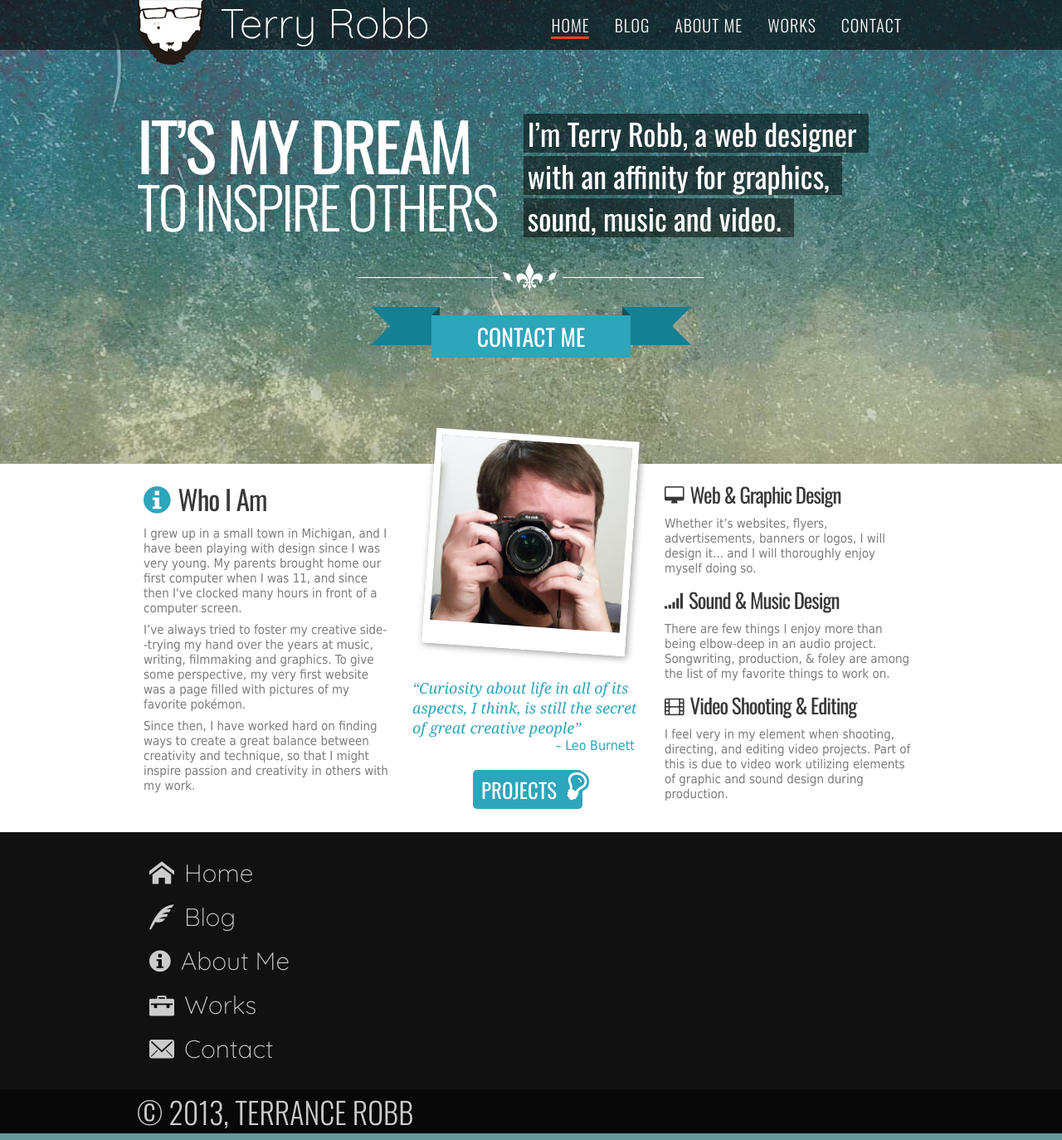
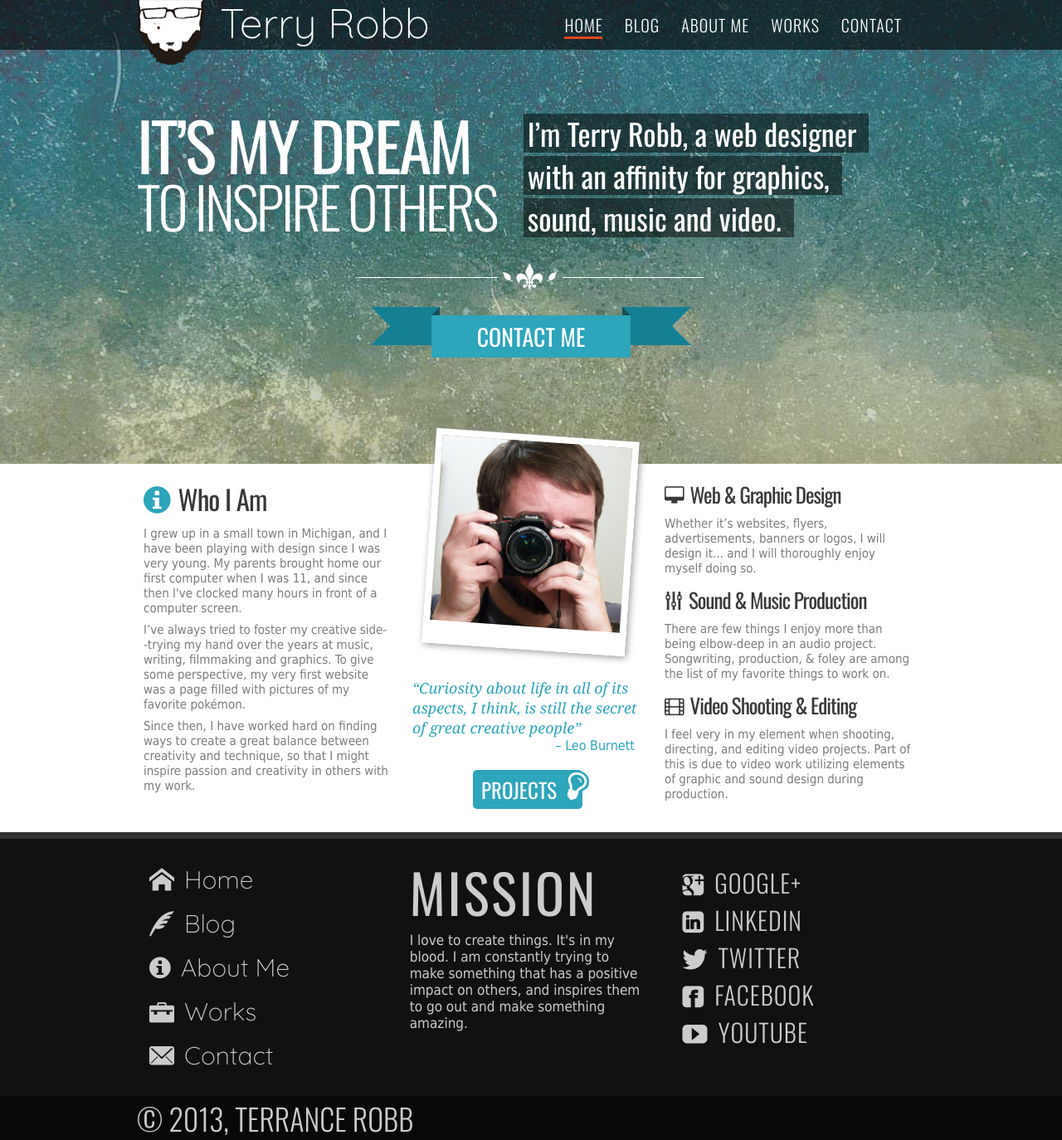
Before and after one commit to terrancerobb/old-portfolio-2013, a Jekyll site: the page built from index.html, in a window 1280 px wide. Shown: the whole page at 83% size. Built offline with Jekyll 4.4.1, drawn with Linux system fonts in a browser that asks for light colours; nearby versions of some CDN libraries.

Commit message:
Finished footer design + animations, other misc additions and changes

```diff
--- a/_layouts/default.html
+++ b/_layouts/default.html
@@ -60,11 +60,7 @@
       </div>
       <nav>
         <ul>
-          <li class="current_page_item"><a href="#">Home</a></li>
-          <li><a href="#">Blog</a></li>
-          <li><a href="#">About Me</a></li>
-          <li><a href="#">Works</a></li>
-          <li><a href="#">Contact</a></li>
+          <li class="current_page_item"><a href="#">Home</a></li><li><a href="#">Blog</a></li><li><a href="#">About Me</a></li><li><a href="#">Works</a></li><li><a href="#">Contact</a></li>
         </ul>
       </nav>
     </div>
@@ -81,10 +77,23 @@
             <li><a href="#"><i class="icon-envelope-2"></i>Contact</a></li>
           </ul>
         </div>
+          <div class="middle">
+            <h4>Mission</h4>
+            <p>I love to create things. It's in my blood. I am constantly trying to make something that has a positive impact on others, and inspires them to go out and make something amazing.</p>
+          </div>
+          <div class="right">
+            <ul>
+              <li><a href="#"><i class="icon-google-plus-sign"></i>Google+</a></li>
+              <li><a href="#"><i class="icon-linkedin-sign"></i>LinkedIn</a></li>
+              <li><a href="#"><i class="icon-twitter"></i>Twitter</a></li>
+              <li><a href="#"><i class="icon-facebook-sign"></i>Facebook</a></li>
+              <li><a href="#"><i class="icon-youtube"></i>YouTube</a></li>
+            </ul>
+          </div>
       </div>
         <div class="subFooter">
             <div class="wrapper">
-                <span>© 2013, TERRANCE ROBB</span>
+                <span>&#169; 2013, TERRANCE ROBB</span>
             </div>
         </div>
     </footer>
--- a/css/style.css
+++ b/css/style.css
@@ -333,13 +333,18 @@ a.projects:hover i {
 }
 footer{
 	background-color: #111;
+    border-top: solid 8px #333;
 	color: #ccc;
 	width: 100%;
 }
+footer .left, footer .middle, footer .right{
+    display: inline-block;
+    padding: 15px;
+    vertical-align: top;
+    width: 310px;
+}
 footer .left{
 	font-family: 'Quicksand', sans-serif;
-	width: 370px;
-	padding: 15px;
 }
 footer .left ul li{
 	margin: 15px auto;
@@ -356,6 +361,7 @@ footer .left ul li a{
 }
 footer .left ul li a:hover{
 	color: #fff;
+    text-shadow: 1px 1px 0 #000;
 	-webkit-transition: all ease-in-out 0.3s;
     -moz-transition: all ease-in-out 0.3s;
     -ms-transition: all ease-in-out 0.3s;
@@ -372,11 +378,90 @@ footer .left ul li i{
 }
 footer .left ul li a:hover i{
 	color: #2da5bb;
+    text-shadow: 2px 2px 0 #000;
 	-webkit-transition: all ease-in-out 0.3s;
     -moz-transition: all ease-in-out 0.3s;
     -ms-transition: all ease-in-out 0.3s;
     -o-transition: all ease-in-out 0.3s;
     transition: all ease-in-out 0.3s;
+}
+footer h4{
+    font-family: 'Oswald', sans-serif;
+    font-size: 65px;
+    font-weight: 400;
+    letter-spacing: 3px;
+    text-transform: uppercase;
+}
+footer p{
+    font-family: Tahoma, sans-serif;
+    font-size: 17px;
+}
+footer .right ul{
+    padding: 15px;
+}
+footer .right li{
+    font-size: 30px;
+}
+footer .right li i{
+    margin-right: 12px;
+}
+footer .right a{
+    color: inherit;
+    font-family: 'Oswald', sans-serif;
+    font-weight: 300;
+    letter-spacing: 1px;
+    text-transform: uppercase;
+    text-decoration: none;
+}
+footer .right a:hover{
+    color: #fff;
+}
+footer .right a:hover .icon-google-plus-sign,
+footer .right a:hover .icon-facebook-sign,
+footer .right a:hover .icon-twitter,
+footer .right a:hover .icon-linkedin-sign,
+footer .right a:hover .icon-youtube,
+footer .right a:hover{
+    text-shadow: 0 2px 0 #000;
+}
+footer .right a:hover .icon-google-plus-sign,
+footer .right a:hover .icon-facebook-sign,
+footer .right a:hover .icon-twitter,
+footer .right a:hover .icon-linkedin-sign,
+footer .right a:hover .icon-youtube,
+footer .right a:hover{
+    -webkit-transition: all ease-in-out 0.3s;
+    -moz-transition: all ease-in-out 0.3s;
+    -ms-transition: all ease-in-out 0.3s;
+    -o-transition: all ease-in-out 0.3s;
+    transition: all ease-in-out 0.3s;
+}
+footer .right a .icon-google-plus-sign,
+footer .right a .icon-facebook-sign,
+footer .right a .icon-twitter,
+footer .right a .icon-linkedin-sign,
+footer .right a .icon-youtube,
+footer .right a{
+    -webkit-transition: all ease-in-out 0.1s;
+    -moz-transition: all ease-in-out 0.1s;
+    -ms-transition: all ease-in-out 0.1s;
+    -o-transition: all ease-in-out 0.1s;
+    transition: all ease-in-out 0.1s;
+}
+footer .right a:hover .icon-google-plus-sign{
+    color: #dd4b39;
+}
+footer .right a:hover .icon-facebook-sign{
+    color: #3b5998;
+}
+footer .right a:hover .icon-twitter{
+    color: #00a0d1;
+}
+footer .right a:hover .icon-linkedin-sign{
+    color: #007bb6
+}
+footer .right a:hover .icon-youtube{
+    color: #bb0000;
 }
 footer .subFooter{
 	background-color: #080808;
@@ -385,3 +470,4 @@ footer .subFooter{
 	font-weight: 300;
 	width: 100%;
 }
+youtube #bb0000
--- a/index.html
+++ b/index.html
@@ -40,7 +40,7 @@ metadesc: Terry Robb is a web and graphic designer, specializing in front-end de
 				<h3><i class="icon-desktop"></i>Web & Graphic Design</h3>
 				<p>Whether it’s websites, flyers, advertisements, banners or logos, I will design it... and I will thoroughly enjoy myself doing so.</p>
 
-				<h3><i class="icon-signal"></i>Sound & Music Design</h3>
+				<h3><i class="icon-equalizer"></i>Sound & Music Production</h3>
 				<p>There are few things I enjoy more than being elbow-deep in an audio project. Songwriting, production, & foley are among the list of my favorite things to work on.</p>
 
 				<h3><i class="icon-film"></i>Video Shooting & Editing</h3>
```
Also changed, not shown: 7 other files. Lines whose indentation alone changed are shown as unchanged.
